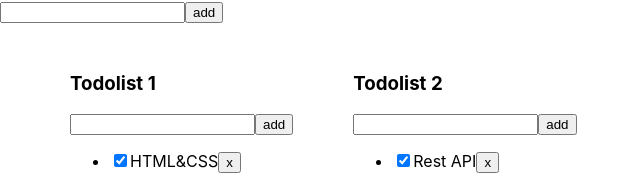
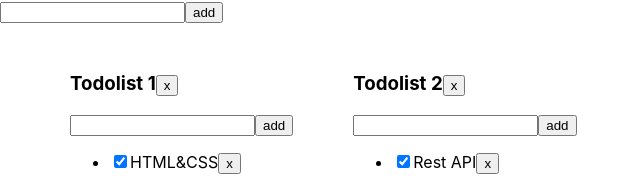
Before and after one commit to AndriiPrysiazhniuk/Do-it-today, a React (Vite) app: page / in a window 1280 px wide. Shown: the part 124-300 px from the top of the page, without its empty margins (0-640 px from the left). Built offline with nearby package versions, Linux system fonts and the light colour scheme.

Commit message:
added new function: removeTodolist

```diff
--- a/src/App.tsx
+++ b/src/App.tsx
@@ -54,7 +54,9 @@ function App() {
         }
         setTasks({...tasks, [id]: [...tasks[id], newTask]})
     }
-
+    const removeTodolist = (id: string) => {
+        setTodolists(todolists.filter(el => el.id !== id))
+    }
     return (
         <div className={'app'}>
             <div>
@@ -65,7 +67,10 @@ function App() {
                 {todolists.map(el => {
                     return (
                         <div key={el.id}>
-                            <Todolist todolists={el} addTask={addTask} tasks={tasks[el.id]}/>
+                            <Todolist todolists={el}
+                                      addTask={addTask}
+                                      tasks={tasks[el.id]}
+                                      removeTodolist={removeTodolist}/>
                         </div>
                     )
                 })}
--- a/src/components/Todolist.tsx
+++ b/src/components/Todolist.tsx
@@ -6,21 +6,27 @@ type PropsType = {
     todolists: TodolistType;
     tasks: TaskType[];
     addTask: (id: string, title: string) => void;
+    removeTodolist: (id: string) => void;
 }
 export const Todolist = (props: PropsType) => {
     const {
         todolists: {title, id},
         tasks,
         addTask,
+        removeTodolist
     } = props
     const addTaskHandler = (title: string) => {
         addTask(id, title);
+    }
+    const removeTodolistHandler = () => {
+        removeTodolist(id)
     }
     return (
         <div className={'todolist'}>
             <div>
                 <h3>
                     {title}
+                    <Button text={'x'} callback={removeTodolistHandler}/>
                 </h3>
                 <div>
                     <AddItemForm onCreateItem={addTaskHandler}/>
```
